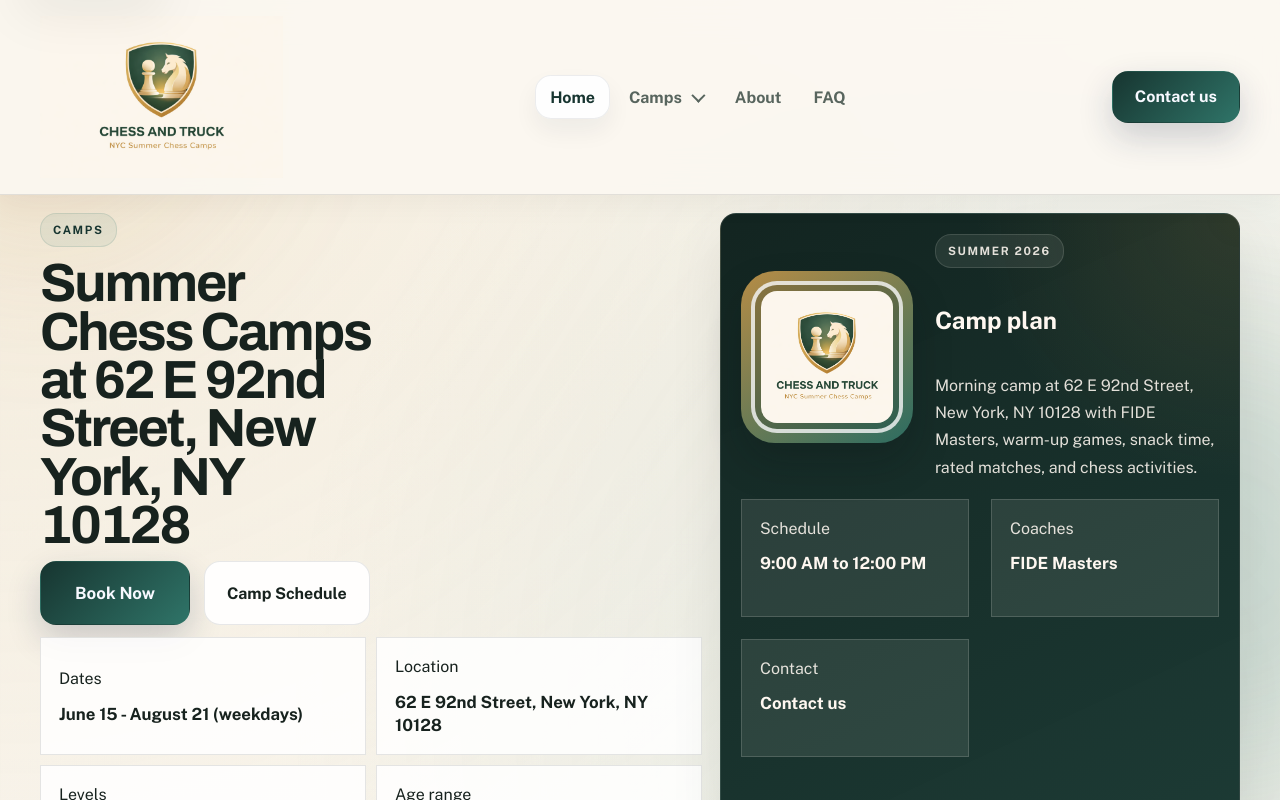
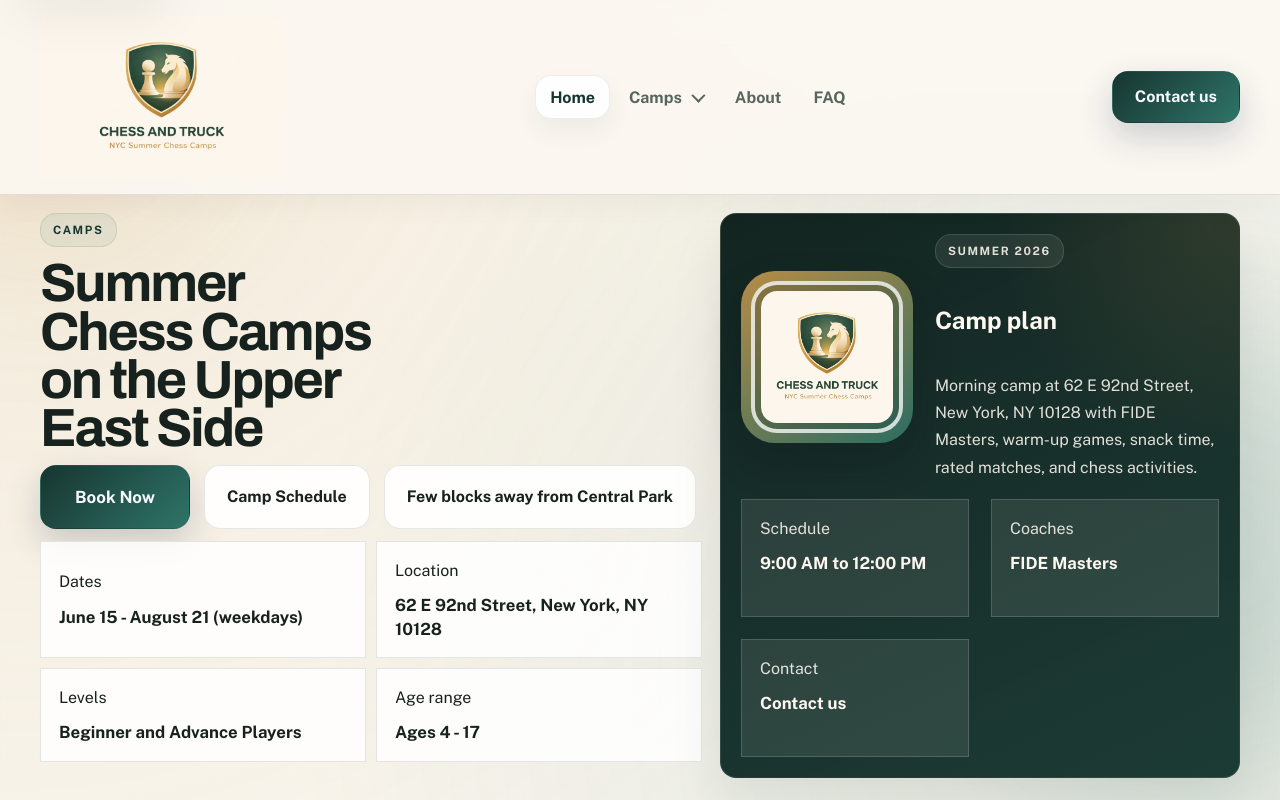
Before and after one commit to Aminjon0603/chess-and-truck-site, a React (Vite) app: page / in a window 1280 px wide. Shown: the top 800 px of the page. Built offline with nearby package versions, Linux system fonts and the light colour scheme.

Commit message:
Refine camp hero and camp-only messaging

```diff
--- a/src/ChessTruckApp.jsx
+++ b/src/ChessTruckApp.jsx
@@ -1831,6 +1831,9 @@
               <a href="#camp-schedule" className="btn btn-secondary">
                 Camp Schedule
               </a>
+              <a href="#camp-location" className="btn btn-secondary">
+                Few blocks away from Central Park
+              </a>
             </div>
 
             <div className="fact-list fact-list-hero camp-hero-facts">
@@ -1942,7 +1945,7 @@
         </div>
       </section>
 
-      <section className="page-section">
+      <section className="page-section" id="camp-location">
         <div className="shell">
           <div className="camp-map-grid">
             <article className="surface camp-map-copy">
--- a/src/siteData.js
+++ b/src/siteData.js
@@ -255,7 +255,7 @@
 
 export const campOverviewPage = {
   eyebrow: "Camps",
-  title: "Summer Chess Camps at 62 E 92nd Street, New York, NY 10128",
+  title: "Summer Chess Camps on the Upper East Side",
   intro: "",
   chips: [],
   heroFacts: [
```
